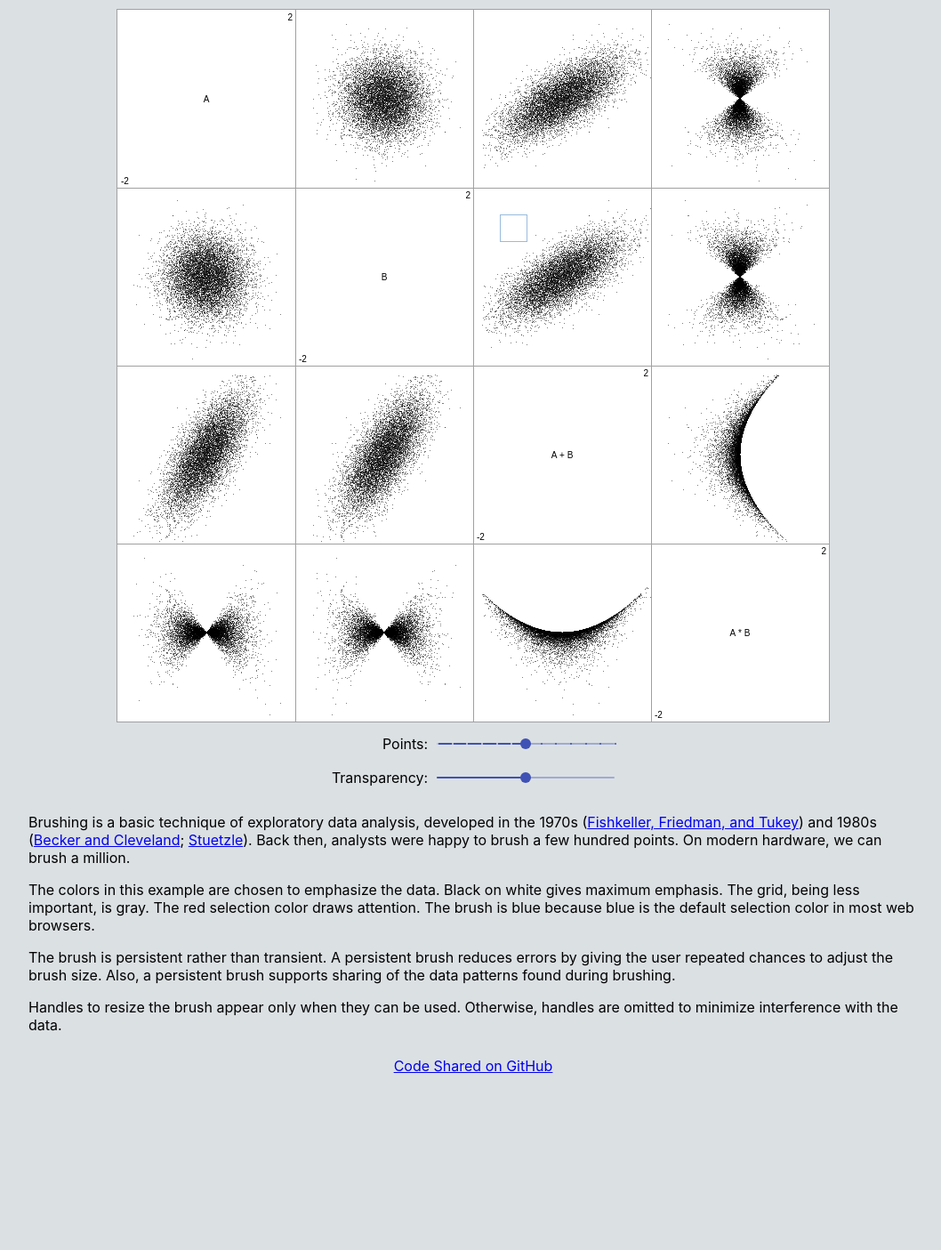
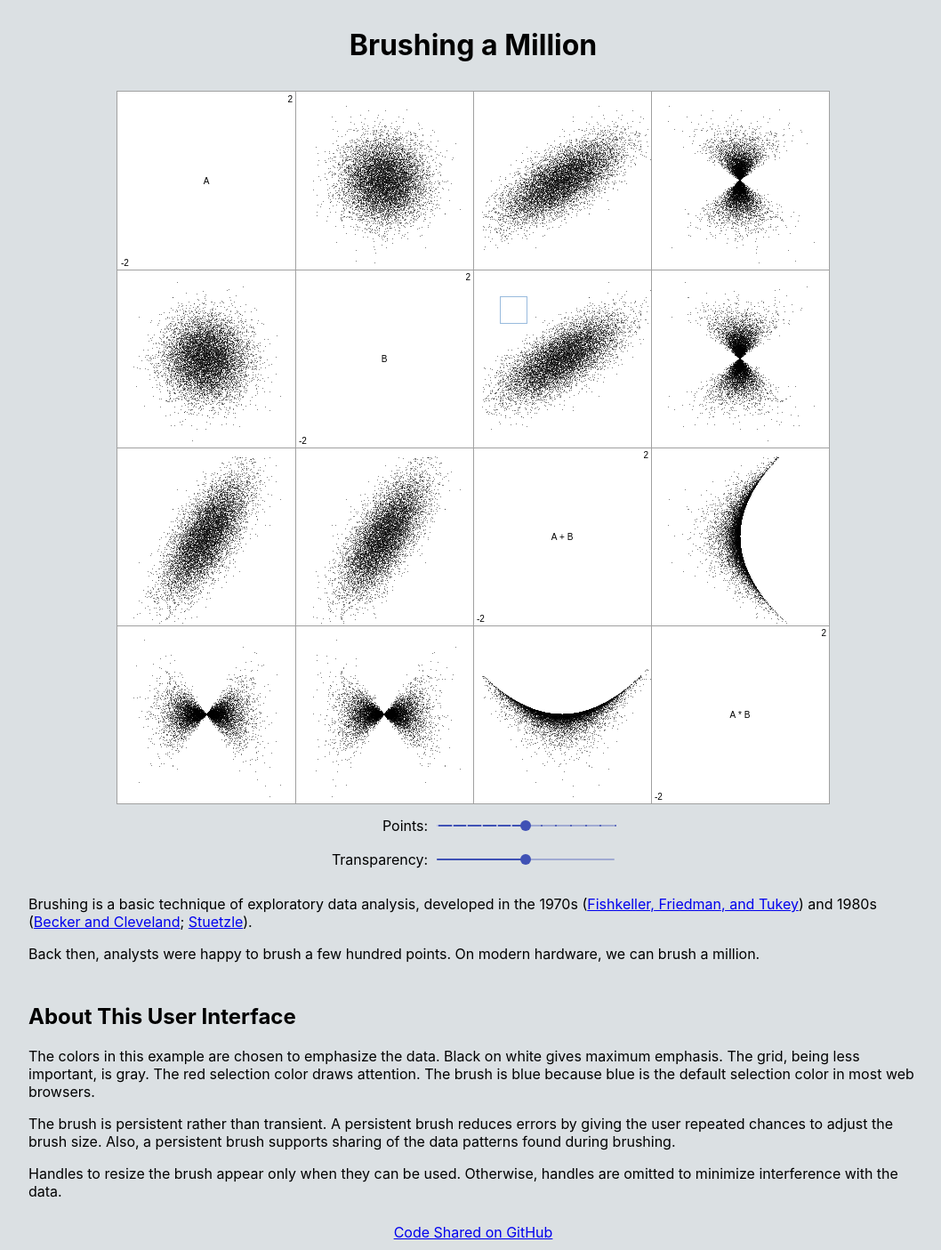
Before and after one commit to hemanrobinson/fast-brushing, a React (Create React App) app: page / in a window 1280 px wide. Shown: the whole page at 89% size, without its empty margins (108-1166 px from the left). Before the commit the page ends 1218 px from the top, so only its background shows below. Built offline with nearby package versions, Linux system fonts and the light colour scheme.

Commit message:
Improve comments

```diff
--- a/src/App.js
+++ b/src/App.js
@@ -16,6 +16,9 @@ const App = () => {
     // Return the component.
     return (
         <div className="Column">
+            <div className="Description">
+                <h1>Brushing a Million</h1>
+            </div>
             <div className="GridPlots">
                 <Matrix nData={nData} opacity={opacity} />
             </div>
@@ -31,8 +34,14 @@ const App = () => {
             </div>
             <div className="Description">
                 <p>
-                Brushing is a basic technique of exploratory data analysis, developed in the 1970s (<a href="https://www.researchgate.net/publication/245345268_An_interactive_multidimensional_data_display_and_analysis_system">Fishkeller, Friedman, and Tukey</a>) and 1980s (<a href="https://www.jstor.org/stable/1269768?seq=1">Becker and Cleveland</a>; <a href="https://www.jstor.org/stable/2289448?seq=1">Stuetzle</a>). Back then, analysts were happy to brush a few hundred points.  On modern hardware, we can brush a million.
+                Brushing is a basic technique of exploratory data analysis, developed in the 1970s (<a href="https://www.researchgate.net/publication/245345268_An_interactive_multidimensional_data_display_and_analysis_system">Fishkeller, Friedman, and Tukey</a>) and 1980s (<a href="https://www.jstor.org/stable/1269768?seq=1">Becker and Cleveland</a>; <a href="https://www.jstor.org/stable/2289448?seq=1">Stuetzle</a>).
                 </p>
+                <p>
+                Back then, analysts were happy to brush a few hundred points.  On modern hardware, we can brush a million.
+                </p>
+            </div>
+            <div className="Description">
+                <h2>About This User Interface</h2>
                 <p>
                 The colors in this example are chosen to emphasize the data.  Black on white gives maximum emphasis.  The grid, being less important, is gray.  The red selection color draws attention.  The brush is blue because blue is the default selection color in most web browsers.
                 </p>
--- a/src/Data.js
+++ b/src/Data.js
@@ -40,7 +40,7 @@ Data.getColumnNames = () => {
  * @return {number[]}  domain of specified column
  */
 Data.getDomain = ( nData, i ) => {
-//    return [ d3.min( Data.getValues( nData ), d => d[ index ]), d3.max( Data.getValues( nData ), d => d[ index ])];
+//  return [ d3.min( Data.getValues( nData ), d => d[ index ]), d3.max( Data.getValues( nData ), d => d[ index ])];
     return [ -2, 2 ];   // consistently spreads the data
 };
 
--- a/src/Matrix.js
+++ b/src/Matrix.js
@@ -159,9 +159,6 @@ Matrix.onMouseDown = ( event ) => {
     Matrix.downLocation.x = xDown;
     Matrix.downLocation.y = yDown;
 
-    // A mousedown event is either within an existing brush, or creating a new brush.
-    Matrix.isWithin = true;
-
     // If within an existing brush, store the handle...
     if( Plot.isWithin({ x: xDown, y: yDown }, brush, Matrix.handleSize )) {
         let isXMin = false,
@@ -216,6 +213,9 @@ Matrix.onMouseDown = ( event ) => {
         Matrix.isYMin = true;
         Matrix.isMoving = false;
     }
+
+    // A mousedown event is either within an existing brush, or within a new brush.
+    Matrix.isWithin = true;
 };
 
 /**
@@ -376,7 +376,7 @@ Matrix.draw = ( width, height, ref, nData, opacity ) => {
     }
     g.stroke();
 
-    // Draw the plots and the axes.
+    // Draw the plots and the axes.  On first draw, store the bitmaps.
     let isFirstDraw = !Matrix.bitmaps;
     if( isFirstDraw ) {
         Matrix.bitmaps = [];
@@ -414,7 +414,7 @@ Matrix.draw = ( width, height, ref, nData, opacity ) => {
 /**
  * Draws the brush.
  *
- * @param  {Array}                ref           reference to SVG element
+ * @param  {Array}   ref      reference to SVG element
  */
 Matrix.drawBrush = ( ref ) => {
     let brush = Matrix.brush;
@@ -435,7 +435,7 @@ Matrix.drawBrush = ( ref ) => {
         g.fillStyle = "#99bbdd";
         g.strokeRect( nRect.x, nRect.y, nRect.width, nRect.height );
 
-        // Draw the handles
+        // If the handles can be used, draw them.
         if( Matrix.isWithin && ( nRect.width >= size ) && ( nRect.height >= size )) {
             g.fillRect( nRect.x +                      1, nRect.y +                       1, size, size );
             g.fillRect( nRect.x + nRect.width - size - 1, nRect.y +                       1, size, size );
--- a/src/Plot.js
+++ b/src/Plot.js
@@ -142,7 +142,7 @@ Plot.draw = ( x, y, width, height, canvas, nData, i, j, opacity, imageData, sele
 };
 
 /**
- * Selects rows.
+ * Selects rows within the brush and returns them.
  *
  * @param  {number}    x       X coordinate, in pixels
  * @param  {number}    y       Y coordinate, in pixels
```
Also changed, not shown: 2 other files (tests, documents, lock files or other folders).
